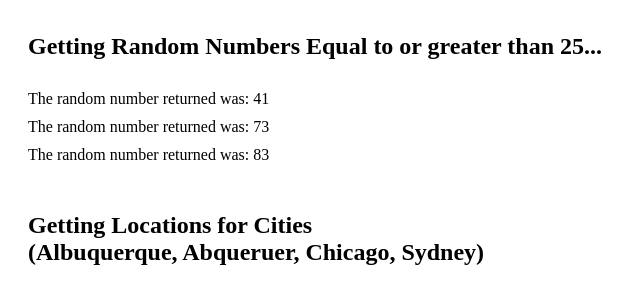
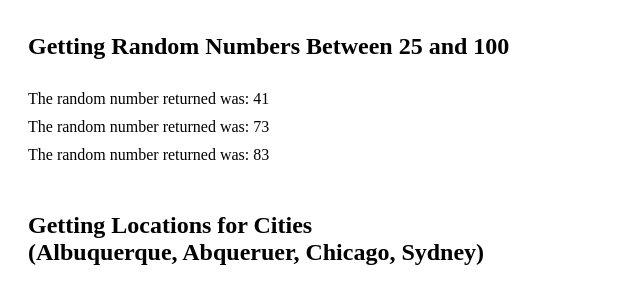
Before and after one commit to Len-Lutz/W8D2-AsyncAwait, a plain HTML site: page index.html in a window 1280 px wide. Shown: the whole page, without its empty margins (0-640 px from the left). Drawn offline with Linux system fonts and the light colour scheme; no server answers.

Commit message:
Fixed to send output to screen AND conssole

```diff
--- a/asyncAwait.js
+++ b/asyncAwait.js
@@ -1,5 +1,8 @@
 // This function adds the passed in line to the screen
 function displayLine(text) {
+    // Send the text to the console
+    console.log(text);
+
     // initialize the list (table)
     let output = `<div>${text}</div>`;
     // send the line to the web page
@@ -19,7 +22,7 @@ function getRandomNumber() {
     return new Promise((resolve, reject) => {
         setTimeout(() => {
             let num = Math.floor(Math.random() * 100);
-            console.log('Random Number = ' + num);
+            // console.log('Random Number = ' + num);
 
             if(num > 24) {
                 resolve(num);
@@ -29,6 +32,8 @@ function getRandomNumber() {
         }, 500);
     });
 }
+
+displayLine('<h2>Getting Random Numbers Between 25 and 100</h2>');
 
 getRandomNumber()
     .then(num => showNum(num, displayLine))
@@ -55,10 +60,8 @@ async function getLocation(city, callback) {
 
     let data = await response.json();
     if (data.longt != 0.00000) {
-        console.log(data);
         displayText = `For ${city}: Latitude = ${data.latt}, Longitude = ${data.longt}`;
     } else {
-        console.log(data);
         displayText = `Error retrieving data for "${city}": ${data.error.description.substring(3)}`;
     }
 
--- a/index.html
+++ b/index.html
@@ -10,7 +10,7 @@
 </head>
 
 <body>
-    <div><h2>Getting Random Numbers Equal to or greater than 25...</h2></div>
+
     <!-- The code that actually creates what is displayed on the
     page is in the "syncAwait.js" file, so all we need to
     do is to start that script by including it here -->
```
